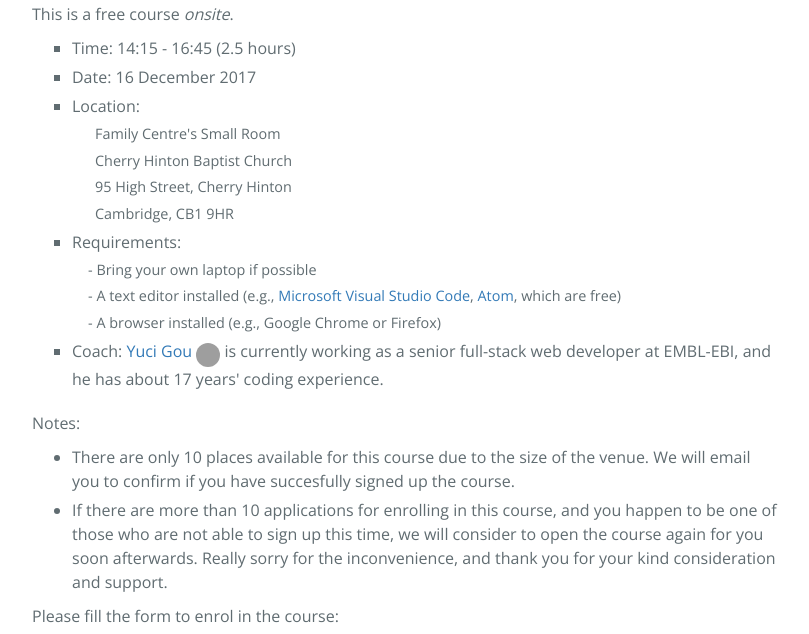
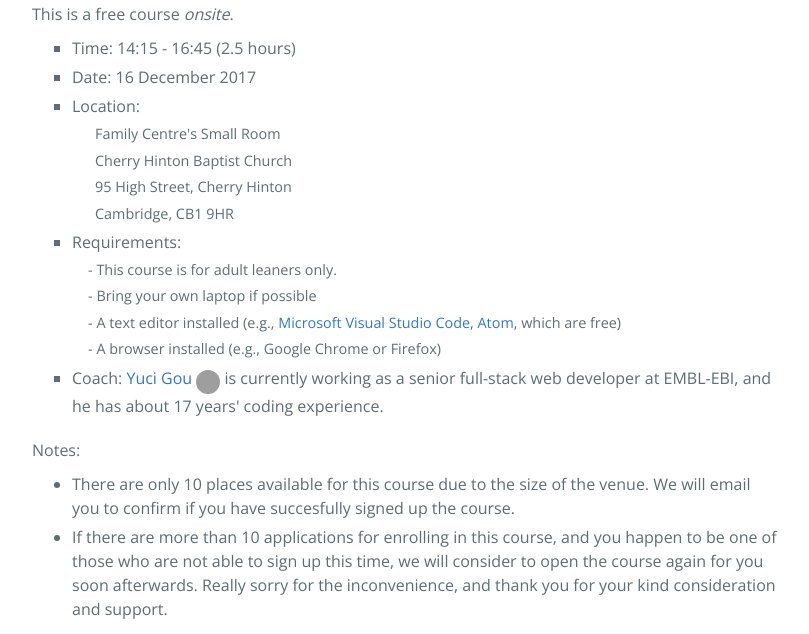
Before and after one commit to yucigou/codegoodworks, a Jekyll site: the page built from enrolment.md, in a window 1280 px wide and 900 px high, scrolled down 1270 px, cut to the strip 0-634 px from the top of the window. Shown: the whole strip, without its empty margins (38-847 px from the left). Built offline with Jekyll 4.4.1, drawn with Linux system fonts in a browser that asks for light colours; nearby versions of some CDN libraries; grey boxes are pictures that could not be loaded.

Commit message:
Update course info

```diff
--- a/enrolment.md
+++ b/enrolment.md
@@ -37,6 +37,7 @@ title: Free onsite course for beginners - Code Good Works
 </li>
 <li>Requirements:
   <ul class="requirement">
+    <li>This course is for adult leaners only.</li>
     <li>Bring your own laptop if possible</li>
     <li>A text editor installed
 (e.g., <a href="https://code.visualstudio.com/download">Microsoft Visual Studio Code</a>, <a href="https://atom.io/">Atom</a>, which are free)</li>
```
